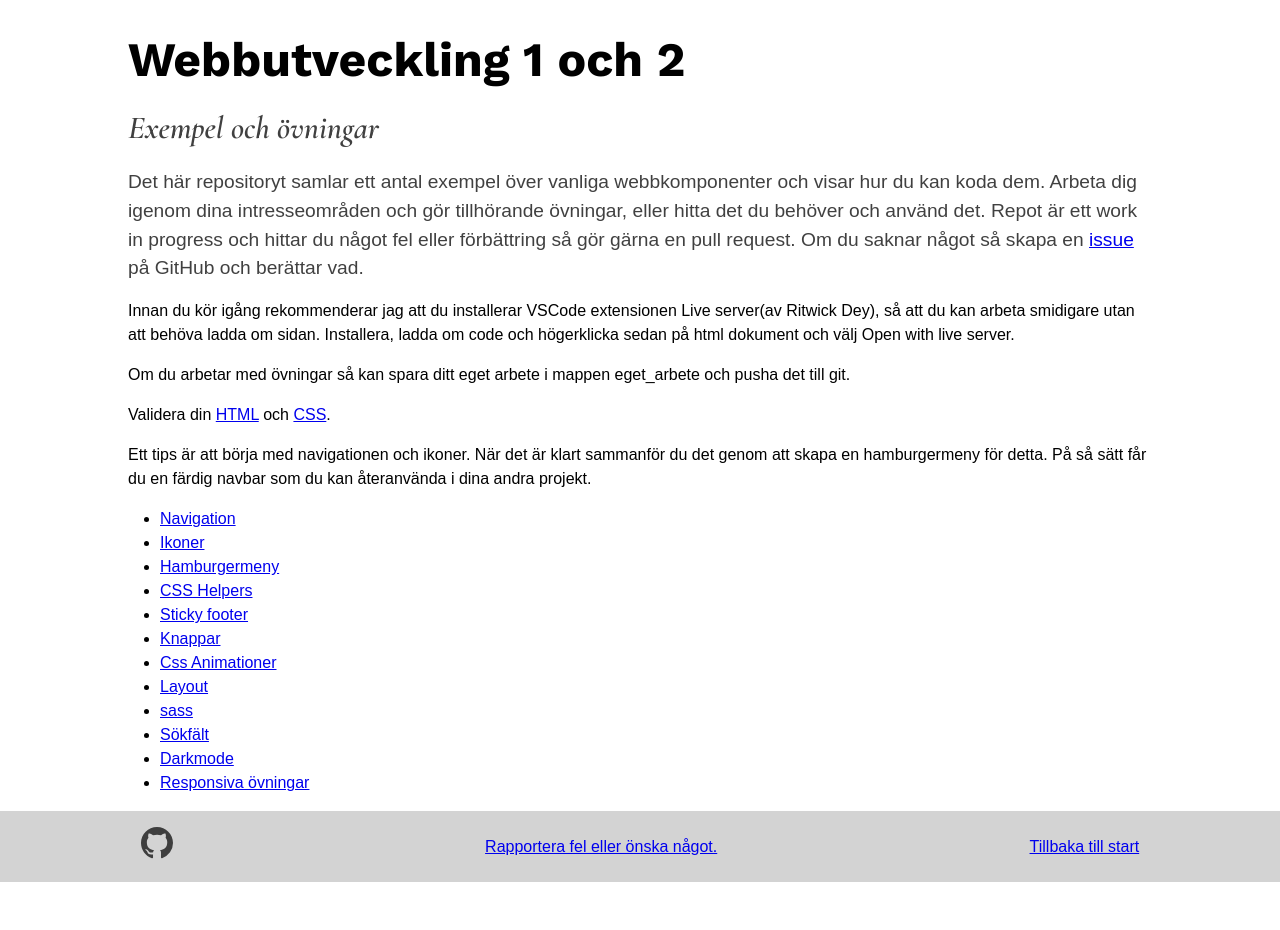
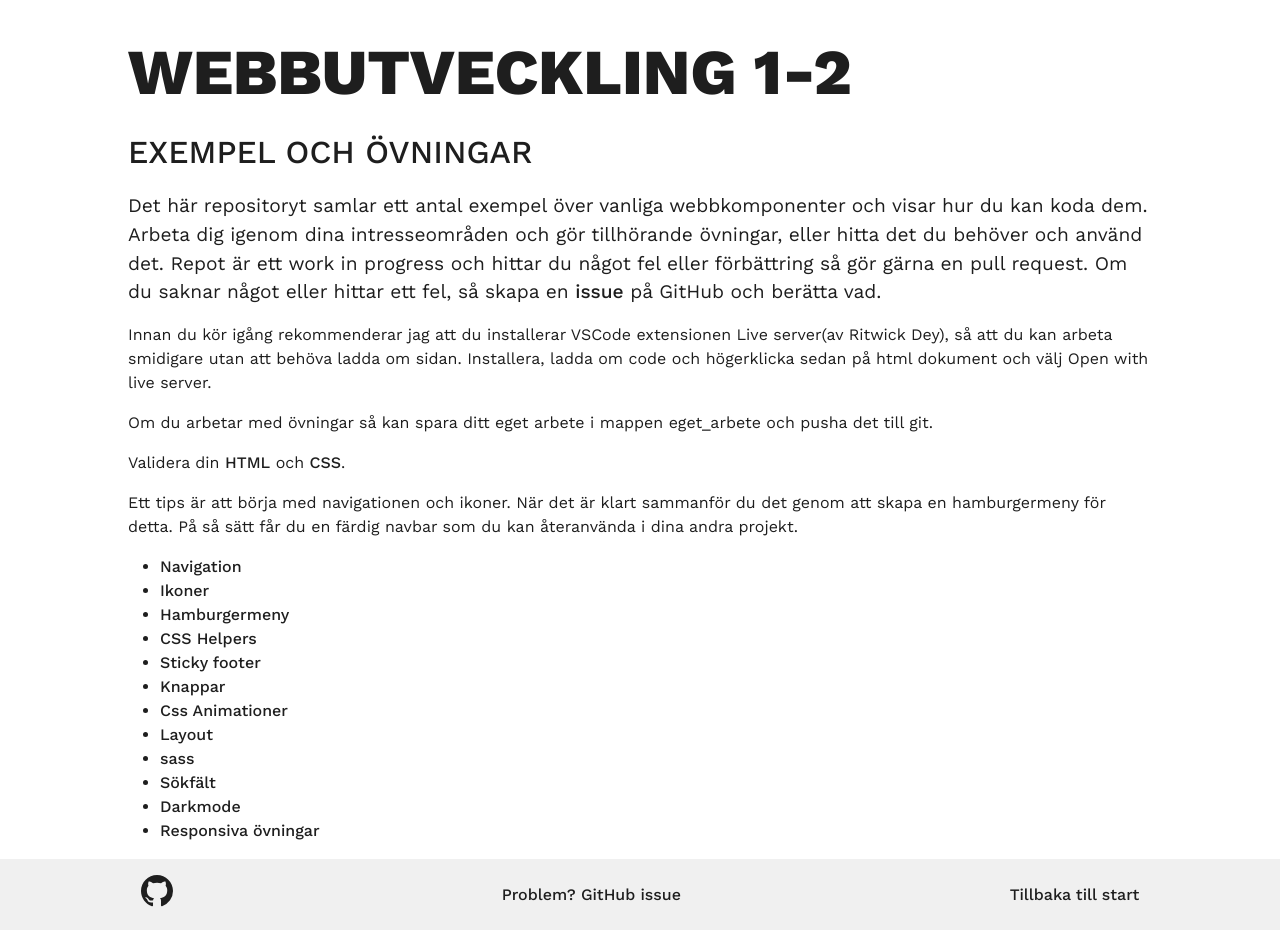
Before and after one commit to jensadev/wu-ovningar, a website: page src/index.pug in a window 1280 px wide. Before the commit the page ends 882 px from the top, so only its background shows below. Drawn offline with nearby package versions, Linux system fonts and the light colour scheme; files that its build step writes are made by us from their sources; a web font is replaced by a local one.

Commit message:
more sass and pug

```diff
--- a/sass/_colors.sass
+++ b/sass/_colors.sass
@@ -0,0 +1,10 @@
+$dark: #1e1e1e
+$white: #fff
+$light: #f0f0f0
+$primary: #ff4307
+
+:root
+  --color-dark: #{$dark}
+  --color-light: #{$light}
+  --color-white: #{$white}
+  --color-primary: #{$primary}
--- a/sass/_fonts.sass
+++ b/sass/_fonts.sass
@@ -1,4 +1,3 @@
 $head: 'Work Sans', sans-serif
-$lead: 'Cormorant', serif
-$body: 'Hind Vadodara', sans-serif
+$body: 'Work Sans', sans-serif
 $code: 'Courier New', Courier, monospace
--- /dev/null
+++ b/sass/footer.sass
@@ -0,0 +1,9 @@
+@use 'colors'
+
+body
+  flex-direction: column
+
+.footer
+  margin-top: auto
+  background-color: var(--color-light)
+  padding: 1rem
--- /dev/null
+++ b/sass/helpers.sass
@@ -0,0 +1,29 @@
+@use 'colors'
+
+.w-100
+  width: 100%
+
+.h-100
+  height: 100%
+
+.pt-1
+  padding-top: 1rem
+
+.container
+  width: 80%
+  margin: 0 auto
+
+.flex
+  display: flex
+
+.justify-between
+  justify-content: space-between
+
+.center-items
+  align-items: center
+
+.text-caps
+  text-transform: uppercase
+
+.text-mute
+  color: rgba(var(--color-dark), .8)
--- a/sass/main.sass
+++ b/sass/main.sass
@@ -2,37 +2,44 @@
 @use 'fonts'
 
 body
-    line-height: 1.5
-    font-family: fonts.$body
+  line-height: 1.5
+  font-family: fonts.$body
+  font-weight: 400
+  color: var(--color-dark)
 
 h1
-    padding-top: .5rem
-    font-size: 3rem
-    font-weight: 700
-    font-family: fonts.$head
+  padding-top: .5rem
+  font-size: 4rem
+  font-weight: 800
+  font-family: fonts.$head
 h2
-    padding-top: .5rem
-    color: rgba(0,0,0,0.75)
-    font-size: 2rem
-    font-weight: 500
-    font-family: fonts.$lead
+  padding-top: .5rem
+  color: rgba(var(--color-dark), .8)
+  font-size: 2rem
+  font-weight: 500
+  font-family: fonts.$head
 p
-    display: block
-    margin: 1rem 0rem
+  display: block
+  margin: 1rem 0rem
 
 .lead
-    color: rgba(0,0,0,0.75)
-    font-size: 1.2rem
+  color: rgba(var(--color-dark), .8)
+  font-size: 1.2rem
 
 code
-    margin: 1rem 0rem
-    padding: 0rem 1rem
-    font-family: fonts.$code
+  margin: 1rem 0rem
+  padding: 0rem 1rem
+  font-family: fonts.$code
 
 .uppgifter
-    margin: 1rem 0rem
-    padding: 0rem 2rem
-    list-style: disc
+  margin: 1rem 0rem
+  padding: 0rem 2rem
+  list-style: disc
 
-small
-    font-size: 75%
+a
+  text-decoration: none
+  color: var(--color-dark)
+  font-weight: 500
+  &:hover
+    text-decoration: underline
+    color: var(--color-primary)
--- a/src/components/footer.pug
+++ b/src/components/footer.pug
@@ -2,11 +2,11 @@ block footer
   footer.footer
     .container.text-small
       ul.flex.center-items.justify-between
-        li.footer-links
-          a(href='https://github.com/jensnti/wu-ovningar')
-            svg(style='fill: #3e3e3e;' height='32' viewBox='0 0 16 16' version='1.1' width='32' aria-hidden='true')
+        li
+          a.text-mute(href='https://github.com/jensnti/wu-ovningar')
+            svg(style='fill: #1e1e1e;' height='32' viewBox='0 0 16 16' version='1.1' width='32' aria-hidden='true')
               path(fill-rule='evenodd' d='M8 0C3.58 0 0 3.58 0 8c0 3.54 2.29 6.53 5.47 7.59.4.07.55-.17.55-.38 0-.19-.01-.82-.01-1.49-2.01.37-2.53-.49-2.69-.94-.09-.23-.48-.94-.82-1.13-.28-.15-.68-.52-.01-.53.63-.01 1.08.58 1.23.82.72 1.21 1.87.87 2.33.66.07-.52.28-.87.51-1.07-1.78-.2-3.64-.89-3.64-3.95 0-.87.31-1.59.82-2.15-.08-.2-.36-1.02.08-2.12 0 0 .67-.21 2.2.82.64-.18 1.32-.27 2-.27.68 0 1.36.09 2 .27 1.53-1.04 2.2-.82 2.2-.82.44 1.1.16 1.92.08 2.12.51.56.82 1.27.82 2.15 0 3.07-1.87 3.75-3.65 3.95.29.25.54.73.54 1.48 0 1.07-.01 1.93-.01 2.2 0 .21.15.46.55.38A8.013 8.013 0 0016 8c0-4.42-3.58-8-8-8z')
-        li.footer-links
-          a(href='https://github.com/jensnti/wu-ovningar/issues') Rapportera fel eller önska något.
         li
-          a(href='/') Tillbaka till start
+          a.text-mute(href='https://github.com/jensnti/wu-ovningar/issues') Problem? GitHub issue
+        li
+          a.text-mute(href='/') Tillbaka till start
--- a/src/index.pug
+++ b/src/index.pug
@@ -5,15 +5,15 @@ block head
 
 block content
    main.container.pt-1
-    h1 Webbutveckling 1 och 2
-    h2 Exempel och övningar
+    h1.text-caps Webbutveckling 1-2
+    h2.text-caps Exempel och övningar
     p.lead
       | Det här repositoryt samlar ett antal exempel över vanliga webbkomponenter och visar hur du kan koda dem.
       | Arbeta dig igenom dina intresseområden och gör tillhörande övningar, eller hitta det du behöver och använd det.
       | Repot är ett work in progress och hittar du något fel eller förbättring så gör gärna en pull request.
-      | Om du saknar något så skapa en
+      | Om du saknar något eller hittar ett fel, så skapa en
       a(href='https://github.com/jensnti/wu-ovningar/issues') issue
-      |  på GitHub och berättar vad.
+      |  på GitHub och berätta vad.
     p
       | Innan du kör igång rekommenderar jag att du installerar VSCode extensionen Live server(av Ritwick Dey), så att du kan
       | arbeta smidigare utan att behöva ladda om sidan. Installera, ladda om code och högerklicka sedan på html dokument
@@ -29,6 +29,7 @@ block content
     p
       | Ett tips är att börja med navigationen och ikoner. När det är klart sammanför du det genom att skapa en
       | hamburgermeny för detta. På så sätt får du en färdig navbar som du kan återanvända i dina andra projekt.
+
     ul.uppgifter
       li
         a(href='navigation/') Navigation
--- a/src/layout.pug
+++ b/src/layout.pug
@@ -4,7 +4,7 @@ html.h-100(lang='sv')
     meta(charset='UTF-8')
     meta(name='viewport' content='width=device-width, initial-scale=1.0')
     meta(http-equiv='X-UA-Compatible' content='ie=edge')
-    link(href='https://fonts.googleapis.com/css2?family=Cormorant:ital,wght@1,600&family=Hind+Vadodara&family=Work+Sans:wght@500;700&display=swap' rel='stylesheet')
+    link(href='https://fonts.googleapis.com/css2?family=Work+Sans:wght@400;500;800&display=swap' rel='stylesheet')
     link(rel='stylesheet' href='css/reset.css')
     link(rel='stylesheet' href='css/main.css')
     link(rel='stylesheet' href='css/helpers.css')
```
Also changed, not shown: components/footer.html, css/footer.css, css/helpers.css, css/main.css, index.html, layout.html, 3 other files.
